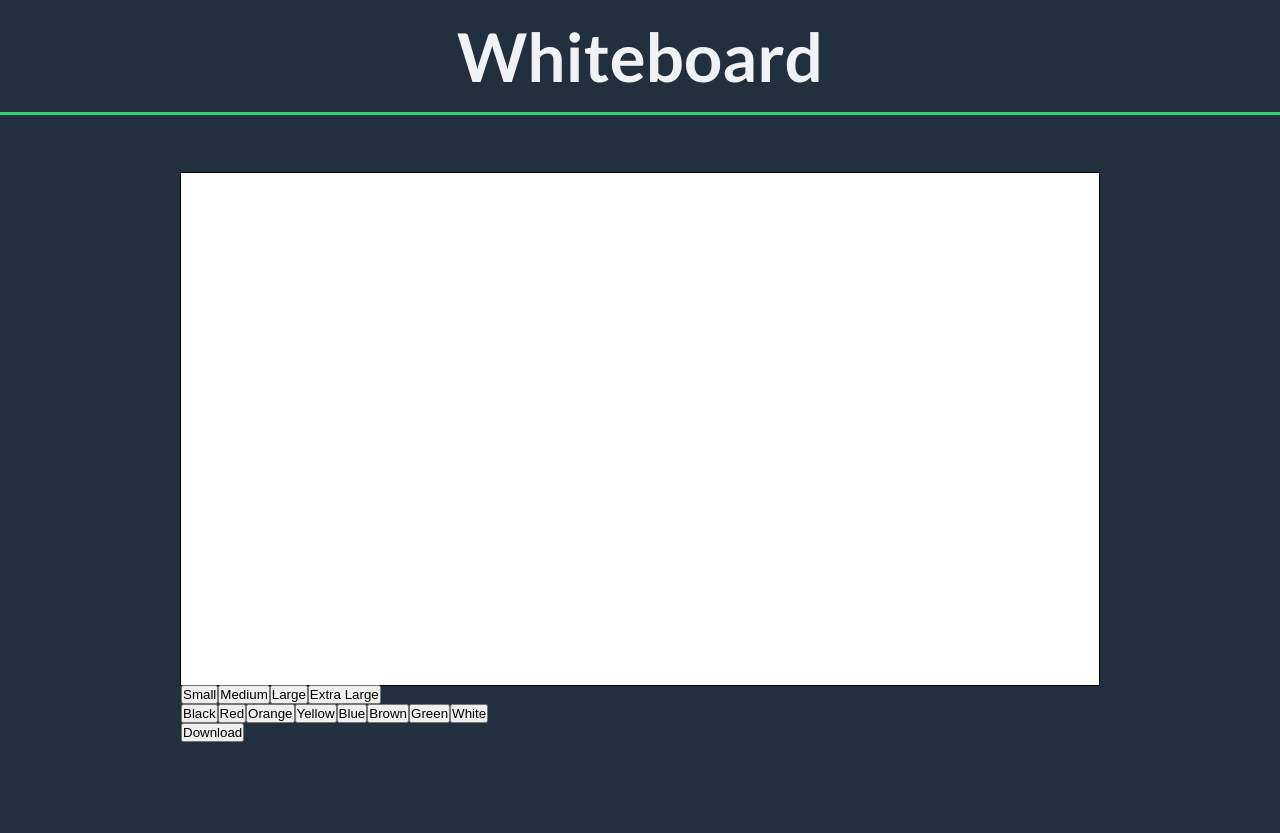
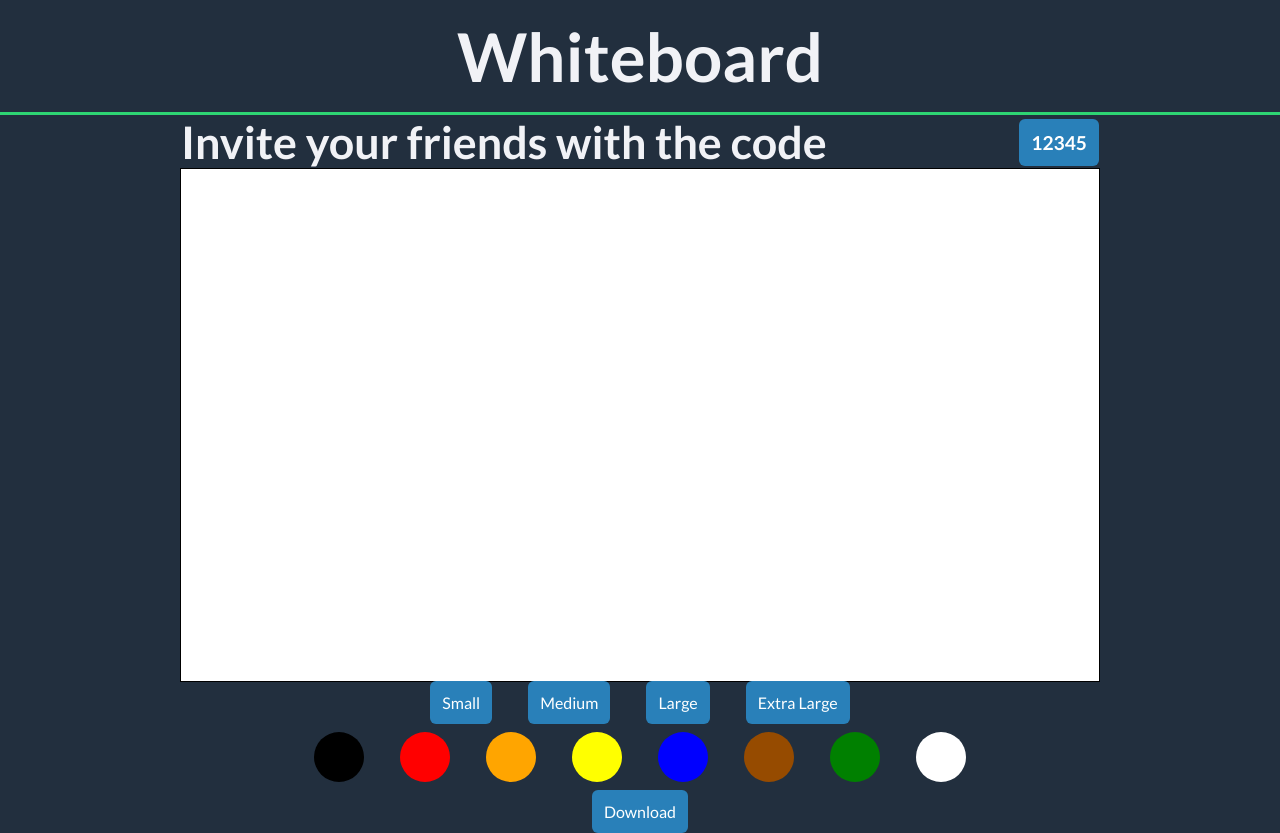
Before and after one commit to tylerhand1/whiteboard, a React (Vite) app in the folder frontend/: page / in a window 1280 px wide. Before the commit the page ends 800 px from the top, so only its background shows below. Built offline with nearby package versions, Linux system fonts and the light colour scheme.

Commit message:
Cleaned up layout of whiteboard UI

```diff
--- a/frontend/src/App.tsx
+++ b/frontend/src/App.tsx
@@ -1,12 +1,14 @@
 import Header from '@/components/Header';
 import Whiteboard from '@/components/Whiteboard';
 import Controls from '@/components/Controls';
+import Info from './components/Info';
 
 const App = () => {
   return (
     <>
       <Header />
       <main>
+        <Info />
         <Whiteboard />
         <Controls />
       </main>
--- a/frontend/src/components/Controls.tsx
+++ b/frontend/src/components/Controls.tsx
@@ -18,9 +18,22 @@ const Controls = () => {
     dispatch(changeColor(color));
   };
 
+  const handleDownloadClick = () => {
+    const canvas = document.querySelector('canvas');
+    const image = canvas?.toDataURL('image/png').replace('image/png', 'image/octet-stream');
+
+    if (image) {
+      const element = document.createElement('a');
+      const filename = 'drawing.png';
+      element.setAttribute('href', image);
+      element.setAttribute('download', filename);
+      element.click();
+    }
+  };
+
   return (
     <div className='controls-container'>
-      <div className='size-picker-container'>
+      <div className='btn-container'>
         <button
           value='2'
           onClick={handleSizeClick}
@@ -46,59 +59,53 @@ const Controls = () => {
           Extra Large
         </button>
       </div>
-      <div className='color-picker-container'>
+      <div className='btn-container color-picker-container'>
         <button
           value='black'
+          style={{ backgroundColor: 'black' }}
           onClick={handleColorClick}
-        >
-          Black
-        </button>
+        />
         <button
           value='red'
+          style={{ backgroundColor: 'red' }}
           onClick={handleColorClick}
-        >
-          Red
-        </button>
+        />
         <button
           value='orange'
+          style={{ backgroundColor: 'orange' }}
           onClick={handleColorClick}
-        >
-          Orange
-        </button>
+        />
         <button
           value='yellow'
+          style={{ backgroundColor: 'yellow' }}
           onClick={handleColorClick}
-        >
-          Yellow
-        </button>
+        />
         <button
           value='blue'
+          style={{ backgroundColor: 'blue' }}
           onClick={handleColorClick}
-        >
-          Blue
-        </button>
+        />
         <button
           value='#964B00'
+          style={{ backgroundColor: '#964B00' }}
           onClick={handleColorClick}
-        >
-          Brown
-        </button>
+        />
         <button
           value='green'
+          style={{ backgroundColor: 'green' }}
           onClick={handleColorClick}
-        >
-          Green
-        </button>
+        />
         <button
           value='white'
+          style={{ backgroundColor: 'white' }}
           onClick={handleColorClick}
-        >
-          White
-        </button>
+        />
       </div>
-      <div className='download-btn-container'>
-        <button>Download</button>
-      </div>
+      <button
+        onClick={handleDownloadClick}
+      >
+        Download
+      </button>
     </div>
   );
 };
--- /dev/null
+++ b/frontend/src/components/Info.tsx
@@ -0,0 +1,10 @@
+const Info = () => {
+  return (
+    <div className='info-container'>
+      <h2>Invite your friends with the code</h2>
+      <button>12345</button>
+    </div>
+  );
+};
+
+export default Info;
--- a/frontend/src/components/Whiteboard.tsx
+++ b/frontend/src/components/Whiteboard.tsx
@@ -21,12 +21,22 @@ const Whiteboard = () => {
       const ctxFound: CanvasRenderingContext2D | null = canvas.getContext('2d');
       if (ctxFound) {
         ctxFound.lineCap = 'round';
-        ctxFound.lineWidth = markerSize;
-        ctxFound.strokeStyle = markerColor;
+        ctxFound.fillStyle = 'white';
+        ctxFound.fillRect(0, 0, canvas.width, canvas.height);
         setCtx(ctxFound);
       }
     }
-  }, [canvas, setCanvas, ctx, setCtx, markerSize, markerColor]);
+  }, [canvas, setCanvas, ctx, setCtx]);
+
+  useEffect(() => {
+    if (ctx)
+      ctx.strokeStyle = markerColor;
+  }, [ctx, markerColor]);
+
+  useEffect(() => {
+    if (ctx)
+      ctx.lineWidth = markerSize;
+  }, [ctx, markerSize]);
 
   const handleMouseDown = (event: React.MouseEvent<HTMLElement>) => {
     if (canvas === null || ctx === null) {
--- /dev/null
+++ b/frontend/src/stylesheets/controls.css
@@ -0,0 +1,24 @@
+.controls-container {
+  flex: 1;
+  max-height: 150px;
+  display: flex;
+  gap: 8px;
+  flex-direction: column;
+  align-items: center;
+  justify-content: space-between;
+}
+
+.controls-container button {
+  font-size: 1rem;
+}
+
+.btn-container {
+  display: flex;
+  gap: 36px;
+}
+
+.color-picker-container button {
+  border-radius: 50%;
+  height: 50px;
+  width: 50px;
+}
--- a/frontend/src/stylesheets/header.css
+++ b/frontend/src/stylesheets/header.css
@@ -13,5 +13,4 @@ header {
 }
 
 @media only screen and (min-widht: 1000px) {
-
 }
--- a/frontend/src/stylesheets/index.css
+++ b/frontend/src/stylesheets/index.css
@@ -1,5 +1,6 @@
 @import url('./fonts.css');
 @import url('./header.css');
+@import url('./controls.css');
 
 *,
 *::before,
@@ -36,16 +37,46 @@ main {
   flex: 1;
   display: flex;
   flex-direction: column;
-  justify-content: center;
+  justify-content: space-evenly;
+  align-items: center;
 }
 
 h1 {
   font-size: 3.2rem;
 }
 
+h2 {
+  font-size: 2.8rem;
+}
+
+.info-container {
+  width: 100%;
+  display: flex;
+  justify-content: space-between;
+  align-items: center;
+}
+
+.info-container button {
+  font-size: 1.2rem;
+  font-weight: bold;
+}
+
 .whiteboard-canvas {
   background-color: #fff;
   outline: 1px solid black;
+}
+
+button {
+  border: none;
+  border-radius: 6px;
+  font-family: Lato, sans-serif;
+  padding: 12px;
+  background-color: #2980b9;
+  color: #fff;
+}
+
+button:hover {
+  background-color: #3498db;
 }
 
 @media only screen and (min-width: 700px) {
```
